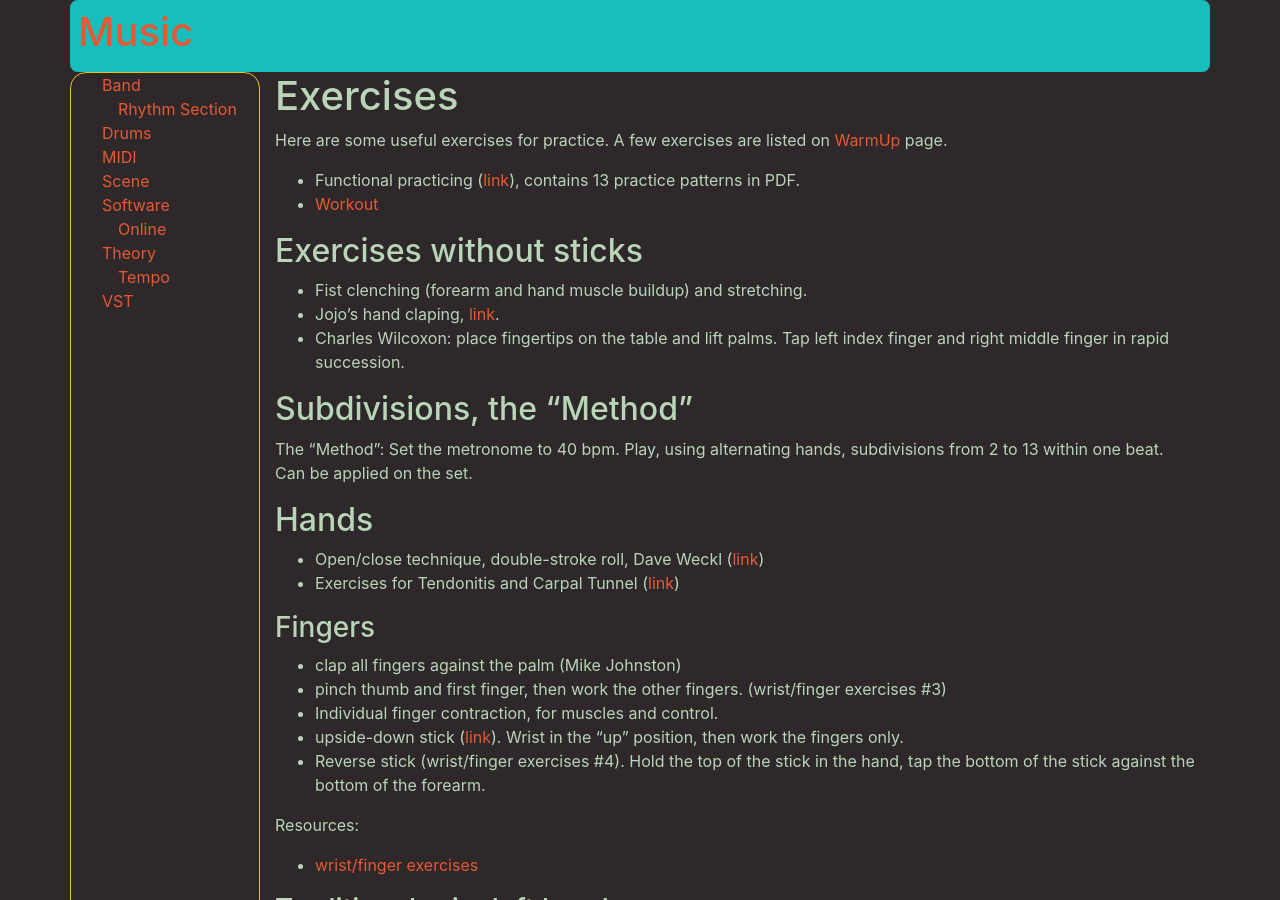
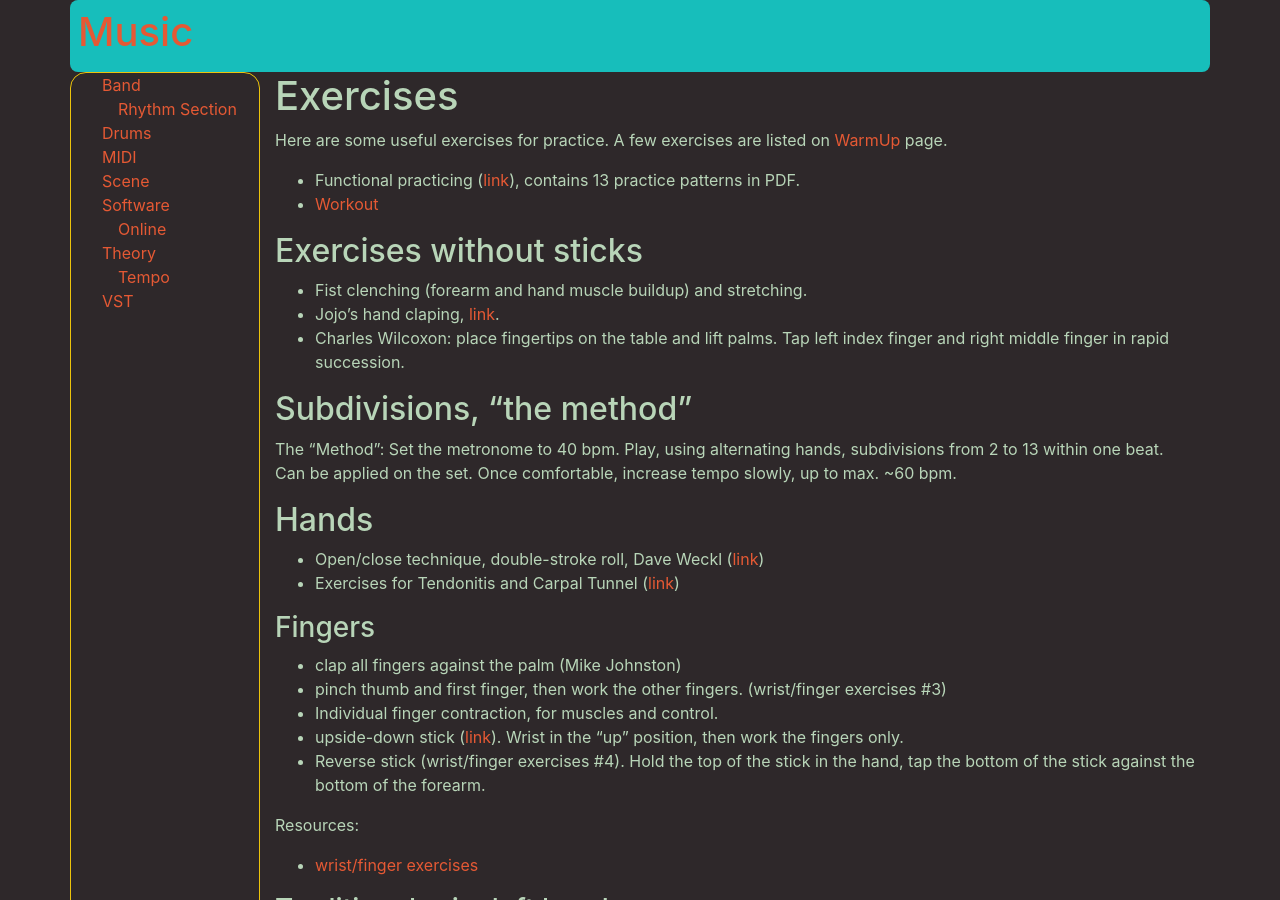
Before and after one commit to MisterY/music-site, a Jekyll site: the page built from drums/exercises.md, in a window 1280 px wide and 900 px high. Built offline with Jekyll 4.4.1, drawn with Linux system fonts in a browser that asks for light colours; nearby versions of some CDN libraries; our own code applies the rules of GitHub Pages for plain Markdown files.

Commit message:
max tempo for the method

```diff
--- a/drums/exercises.md
+++ b/drums/exercises.md
@@ -11,9 +11,10 @@ Here are some useful exercises for practice. A few exercises are listed on [Warm
 - Jojo's hand claping, [link](https://www.youtube.com/watch?v=ZnICKtoG2Wg).
 - Charles Wilcoxon: place fingertips on the table and lift palms. Tap left index finger and right middle finger in rapid succession.
 
-## Subdivisions, the "Method"
+## Subdivisions, "the method"
 
 The "Method": Set the metronome to 40 bpm. Play, using alternating hands, subdivisions from 2 to 13 within one beat. Can be applied on the set.
+Once comfortable, increase tempo slowly, up to max. ~60 bpm.
 
 ## Hands
 
```
